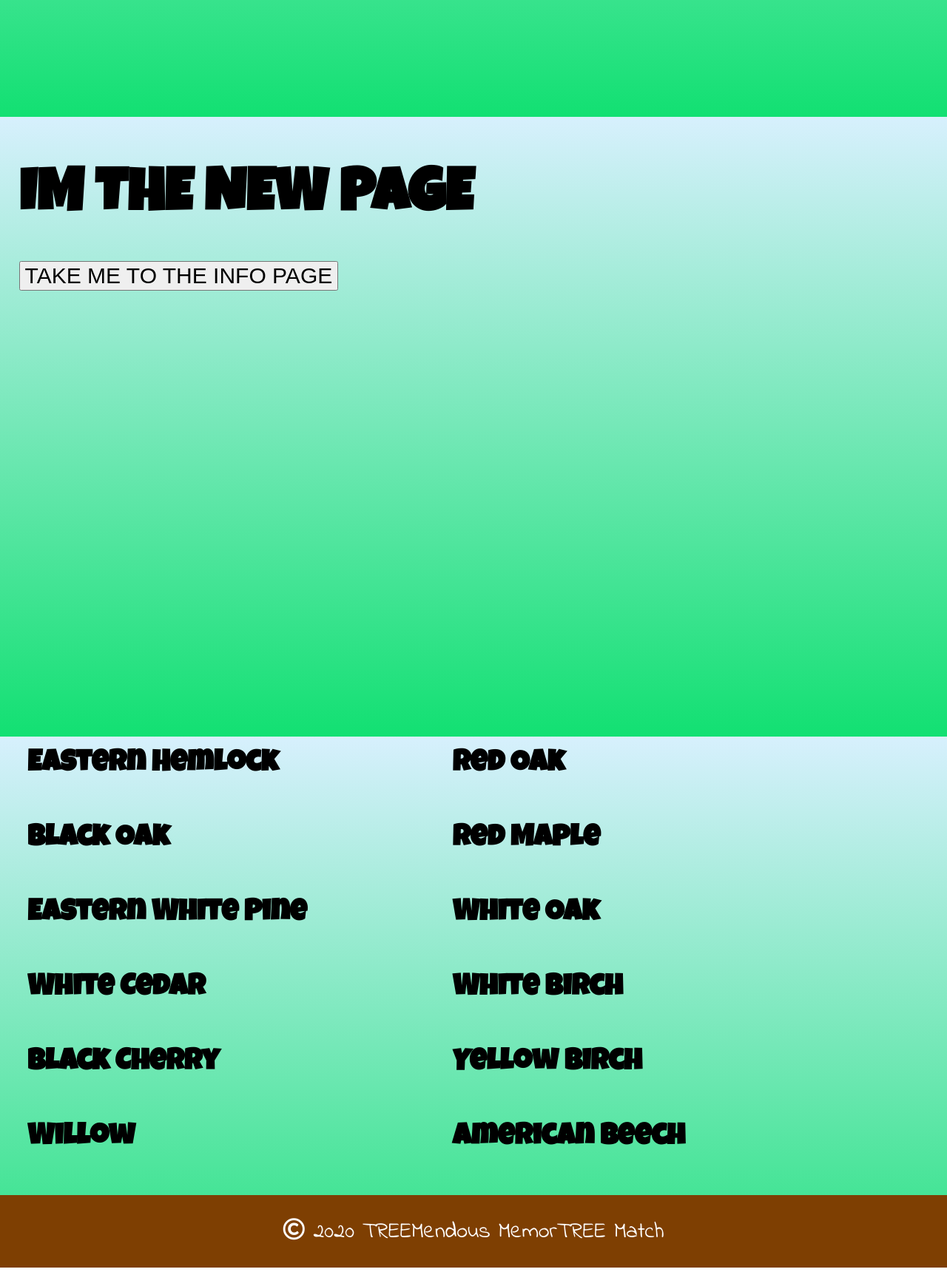
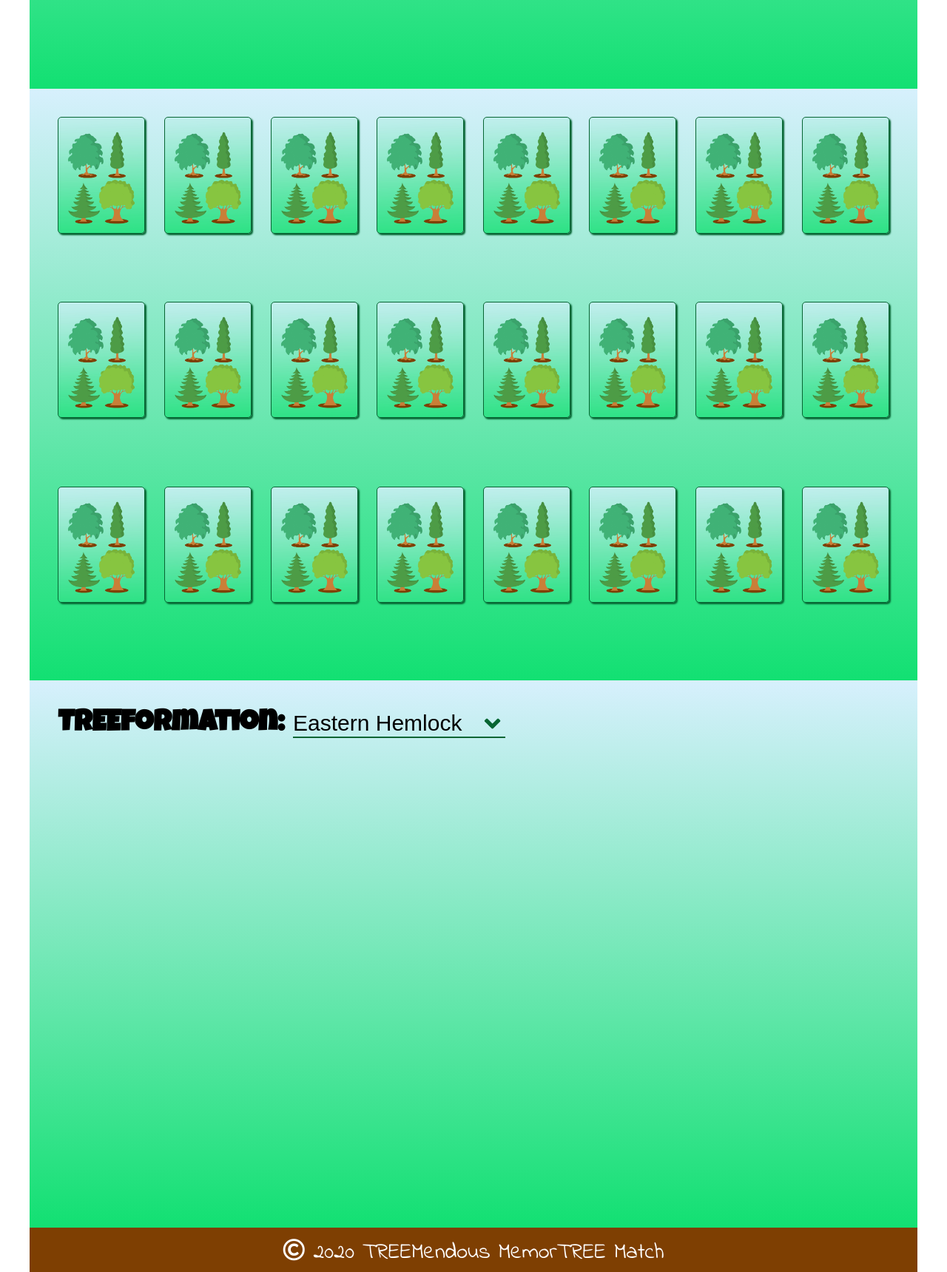
Before and after one commit to TeamTreeMendous/memorTreeMatch, a plain HTML site: page index.html in a window 1280 px wide. Shown: the part 680-2400 px from the top of the page at 74% size. Drawn offline with nearby package versions, Linux system fonts and the light colour scheme.

Commit message:
designed game board, added scroll snapping

```diff
--- a/index.html
+++ b/index.html
@@ -10,87 +10,115 @@
     <link rel="stylesheet" href="https://use.fontawesome.com/releases/v5.8.1/css/all.css" integrity="sha384-50oBUHEmvpQ+1lW4y57PTFmhCaXp0ML5d60M1M7uH2+nqUivzIebhndOJK28anvf" crossorigin="anonymous">
     <link href="https://fonts.googleapis.com/css2?family=Indie+Flower&family=Luckiest+Guy&display=swap" rel="stylesheet">
     <link rel="stylesheet" href="styles/style.css">
-    </head>
 </head>
-<body data-aos-easing="ease" data-aos-duration="400" data-aos-delay="0" data-gr-c-s-loaded="true">
+<body class="wrapper">
+
+    <!-- ~~~~~~~~~~ LANDING PAGE ~~~~~~~~~~ -->
 
     <header>
-        <h1>MemorTREE Match</h1>
-        <button class="start">TAKE ME TO THE GAME</button>
+        <h1>MemorTree Match</h1>
+        <button class="start">Let's Begin</button>
     </header>
 
+    <!-- ~~~~~~~~~~ GAME PAGE ~~~~~~~~~~ -->
+
     <main>
-        <section class="game">
-            <div class="wrapper">
-                <div class="gameBoard">
+        <div class="card">
 
-                    <h1>IM THE NEW PAGE</h1>
-                    <!-- <button class="cardDeck"></button> -->
+        </div>
+        <div class="card">
 
+        </div>
+        <div class="card">
 
-                    <div class="endGame">
-                        <button class="info">TAKE ME TO THE INFO PAGE</button>
-                    </div>
+        </div>
+        <div class="card">
 
-                </div><!-- END OF GAME BOARD-->
-            </div> <!-- END OF WRAPPER -->
-        </section> <!-- END OF GAME PAGE -->
+        </div>
+        <div class="card">
 
-        <section class="treeformation">
-            <div class="wrapper">
+        </div>
+        <div class="card">
 
-                <article>
-                    <h2>Eastern Hemlock</h2>
-                </article>
+        </div>
+        <div class="card">
 
-                <article>
-                    <h2>Red Oak</h2>
-                </article>
+        </div>
+        <div class="card">
 
-                <article>
-                    <h2>Black Oak</h2>
-                </article>
+        </div>
+        <div class="card">
 
-                <article>
-                    <h2>Red Maple</h2>
-                </article>
+        </div>
+        <div class="card">
 
-                <article>
-                    <h2>Eastern White Pine</h2>
-                </article>
+        </div>
+        <div class="card">
 
-                <article>
-                    <h2>White Oak</h2>
-                </article>
+        </div>
+        <div class="card">
 
-                <article>
-                    <h2>White Cedar</h2>
-                </article>
+        </div>
+        <div class="card">
 
-                <article>
-                    <h2>White Birch</h2>
-                </article>
+        </div>
+        <div class="card">
 
-                <article>
-                    <h2>Black Cherry</h2>
-                </article>
+        </div>
+        <div class="card">
 
-                <article>
-                    <h2>Yellow Birch</h2>
-                </article>
+        </div>
+        <div class="card">
 
-                <article>
-                    <h2>Willow</h2>
-                </article>
+        </div>
+        <div class="card">
 
-                <article>
-                    <h2>American Beech</h2>
-                </article>
+        </div>
+        <div class="card">
 
-            </div><!-- END OF WRAPPER -->
-        </section><!-- END OF TREEFORMATION -->
+        </div>
+        <div class="card">
+
+        </div>
+        <div class="card">
+
+        </div>
+        <div class="card">
+
+        </div>
+        <div class="card">
+
+        </div>
+        <div class="card">
+
+        </div>
+        <div class="card">
+
+        </div>
 
     </main>
+
+    <!-- ~~~~~~~~~~ TREEFORMATION PAGE ~~~~~~~~~~ -->
+
+    <section class="info">
+        <h2>TREEformation:</h2>
+        <select>
+            <option>Eastern Hemlock</option>
+            <option>Red Oak</option>
+            <option>Black Oak</option>
+            <option>Red Maple</option>
+            <option>Eastern White Pine</option>
+            <option>White Oak</option>
+            <option>White Cedar</option>
+            <option>White Birch</option>
+            <option>Black Cherry</option>
+            <option>Yellow Birch</option>
+            <option>Willow</option>
+            <option>American Beech</option>
+        </select>
+    </section>
+
+    <!-- ~~~~~~~~~~ FOOTER ~~~~~~~~~~ -->
 
     <footer>
         <p><i class="far fa-copyright"></i><span class="visuallyhidden">Copyright symbol</span> 2020 TREEMendous MemorTREE Match</p>
--- a/script.js
+++ b/script.js
@@ -105,7 +105,7 @@ memorTreeMatch.cardDeck = [
 memorTreeMatch.begin = function () {
     $('.start').click(function () {
         $('html,body').animate({
-            scrollTop: $(".game").offset().top
+            scrollTop: $("main").offset().top
         },
             'slow');
     });
@@ -113,7 +113,7 @@ memorTreeMatch.begin = function () {
     // * * * * WHEN INFO BUTTON IS CLICKED IT GOES TO THE TREE INFO PAGE
     $('.info').click(function () {
         $('html,body').animate({
-            scrollTop: $(".treeformation").offset().top
+            scrollTop: $(".info").offset().top
         },
             'slow');
     });
--- a/styles/sass/_mixins.scss
+++ b/styles/sass/_mixins.scss
@@ -1,6 +1,6 @@
 @mixin fontSize($chosenSize){
     font-size: $chosenSize;
-    line-height: $chosenSize + 2px;
+    line-height: #{$chosenSize} + 2px;
 }
 
 @mixin flexy($dis, $flexFlow, $justify, $center){
--- a/styles/sass/_typography.scss
+++ b/styles/sass/_typography.scss
@@ -7,24 +7,32 @@ body{
     @include fontSize(clamp(2rem, 3vw, 3rem));
 }
 
+button{
+    font-family: $bodyFont;
+}
+
 a{
     text-shadow: 2px 2px orange;
 
-    &:hover, :active{
-    text-decoration: underline;
+    &:hover, &:active, &:focus{
+        text-decoration: underline;
     }
+}
+
+p{
+    margin: 0;
 }
 
 h1{
     @include fontSize(clamp(5rem, 9vw, 8rem));
     font-family: $titleFont;
     line-height: clamp(6.5rem, 10vw, 10rem);
-    margin: 3% 0;
+    margin: 0;
 }
 
 h2{
     @include fontSize(clamp(2rem, 4vw, 4rem));
     font-family: $titleFont;
     line-height: clamp(2.5rem, 4.5vw, 4.5rem);
-    margin: 3% 0;
+    margin: 0;
 }
--- a/styles/style.scss
+++ b/styles/style.scss
@@ -7,38 +7,99 @@ $darkgreen: #076533;
 $blue: #d7F0Fd;
 $brown: #7e3f02;
 
+button{
+    background-color: $darkgreen;
+    color: white;
+    border: 2px solid transparent;
+    border-radius: 5px;
+    padding: 5px 20px;
+    cursor: pointer;
+
+    &:hover, &:active, &:focus{
+        border-color: white;
+    }
+}
+
+html {
+    scroll-behavior: smooth;
+    scroll-snap-type: y proximity;
+}
+
 body {
-    background: linear-gradient( to bottom, $blue, $green);
-    height: 100vh;
-    width: 100%;
-    scroll-behavior: smooth;
+    > * {
+        scroll-snap-align: start;
+    }
 }
 
 .wrapper{
     max-width: 1200px;
-    padding: 2%;
+    margin: 0 auto;
 }
 
-header, section.game, section.treeFormation{
-    height: 100vh;
-    width: 100%;
+header, main, .info{
+    background: linear-gradient( to bottom, $blue, $green);
+    padding: 3vw;
 }
 
-button{
-    cursor: pointer;
+header{
+    height: 100vh;
+}
+
+main{
+    display: grid;
+    grid-template-columns: repeat(8, 1fr);
+    gap: 2vw;
+    height: 100vh;
 }
 
 // * * * * CARDS
-.cardDeck{
-    background-image: url(../assets/treeCardBack.jpg);
+.card{
+    background: url(../assets/treeCardBack.jpg) no-repeat;
     background-size: cover;
-    background-repeat: no-repeat;
     border: 1px solid $darkgreen;
     border-radius: 5px;
     box-shadow: 2px 2px 2px $darkgreen;
-    height: 120px;
-    width: 90px;
-    margin: 1%;
+    width: calc((min(100vw, 1200px) - 20vw) / 8);
+    height: calc((min(100vw, 1200px) - 20vw) / 6);
+}
+
+@media (max-aspect-ratio: 9/8) {
+    main {
+        grid-template-columns: repeat(6, 1fr);
+    }
+
+    .card {
+        width: calc((min(100vw, 1200px) - 16vw) / 6);
+        height: calc((min(100vw, 1200px) - 16vw) / 4.5);
+    }
+}
+
+@media (max-aspect-ratio: 33/64) {
+    main {
+        grid-template-columns: repeat(4, 1fr);
+    }
+
+    .card {
+        width: calc((min(100vw, 1200px) - 12vw) / 4);
+        height: calc((min(100vw, 1200px) - 12vw) / 3);
+    }
+}
+
+.info{
+    min-height: calc(100vh - 60px);
+
+    h2{
+        display: inline-block;
+    }
+
+    select{
+        background: url("../assets/arrow.png") right top no-repeat;
+        background-size: contain;
+        border: none;
+        border-bottom: 2px solid $darkgreen;
+        padding-right: 30px;
+        appearance: none;
+    }
 }
 
 // * * * * TREEFORMATION
@@ -55,9 +116,9 @@ article{
 
 // * * * * FOOTER
 footer{
-    width: 100%;
-    background: $brown;
-    color: #FFF;
+    background-color: $brown;
+    color: white;
     text-align: center;
-    padding: 1px;
+    padding: 15px;
+    height: 60px;
 }
```
Also changed, not shown: assets/arrow.png (added), styles/style.css.
